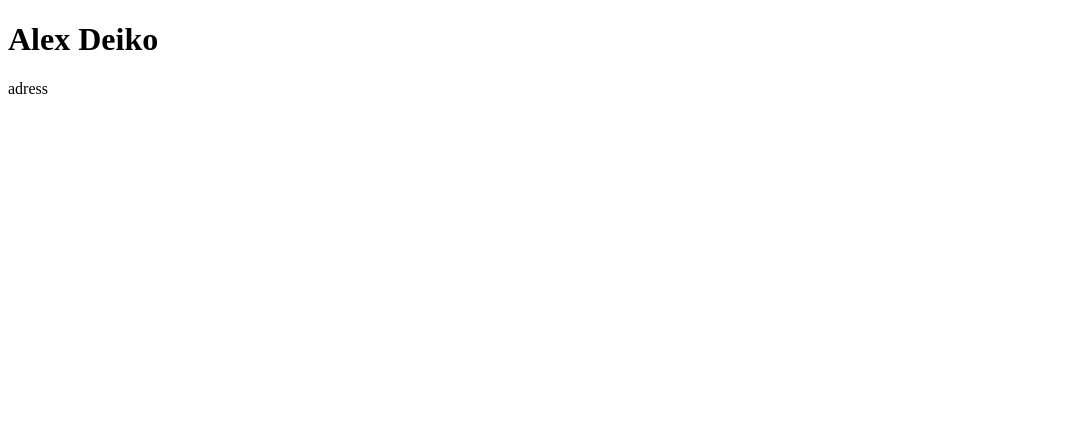
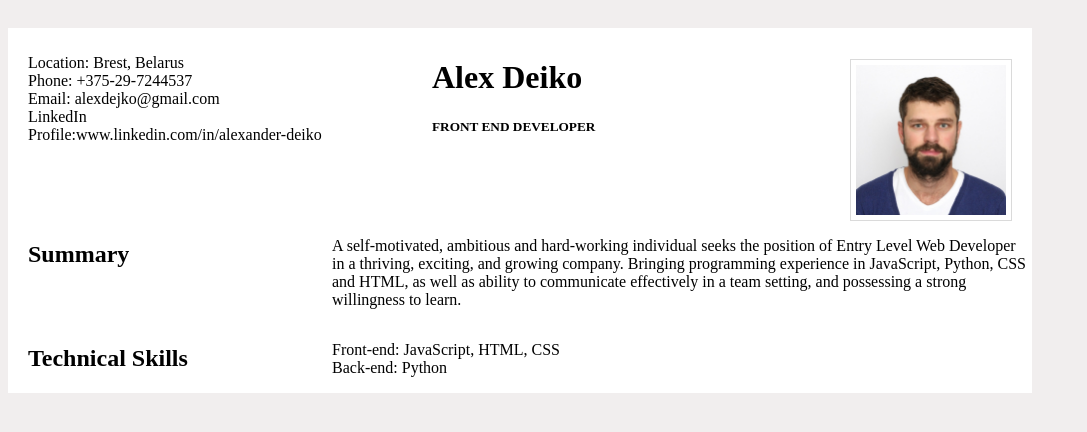
Before and after one commit to alexdejko/rsschool-codejam1-cv, a plain HTML site: page index.html in a window 1280 px wide. Shown: the whole page, without its empty margins (0-1087 px from the left). Drawn offline with Linux system fonts and the light colour scheme.

Commit message:
feat: add Summary

```diff
--- a/index.html
+++ b/index.html
@@ -8,18 +8,48 @@
 <body>
 	<div class="wrap" >
 		<div id='header'>
-			<div class='cv-section'>
-				<div class='big'>
-					<div class='cv-section-title'>
-						<h1>Alex Deiko</h1>
+			<div class='row cv-section'>
+				<div class='span1'>
+					<div class='cv-info'>
+						<p id='adress'>Location: Brest, Belarus<br>
+
+						   Phone: +375-29-7244537<br>
+
+                           Email: alexdejko@gmail.com<br>
+
+                           LinkedIn Profile:www.linkedin.com/in/alexander-deiko</p>
 					</div>
 				</div>
-				<div class='small'>
-					<p>adress</p>
+				<div class='span2'>
+					<div class='cv-section-title'>
+						<img src="photo.jpg" alt="Alex Dejko">
+						<h1>Alex Deiko</h1>
+						<h5>FRONT END DEVELOPER</h5>
+					</div>
 				</div>
 			</div>
+		</div>
 		<div id='content'>
-
+			<div class='row cv-section'>
+				<div class='span1'>
+					<div class='cv-section-title'>
+					<h2>Summary</h2>
+					</div>
+				</div>
+				<div class='span2'>
+					<p>A self-motivated, ambitious and hard-working individual seeks the position of Entry Level Web Developer in a thriving, exciting, and growing company. Bringing programming experience in JavaScript, Python, CSS and HTML, as well as ability to communicate effectively in a team setting, and possessing a strong willingness to learn.</p>
+				</div>
+				<div class=' row cv-section'>
+				<div class='span1'>
+					<div class='cv-section-title'>
+					<h2>Technical Skills</h2>
+					</div>
+				</div>
+				<div class='span2'>
+					<p>Front-end: JavaScript, HTML, CSS <br>
+					Back-end: Python</p>
+				</div>
+			</div>
 		</div>
 		<div id='footer'>
 
--- a/style.css
+++ b/style.css
@@ -0,0 +1,51 @@
+body {
+	background-color: #f1eeee;
+}
+.wrap {
+        max-width: 1024px;
+        margin: 20px auto;
+        background-color: #FFFFFF;
+        position: absolute;
+}
+
+.span2{
+	width: 700px;
+	float: left;
+	background-color: #FFFFFF;
+
+}
+.span1{
+	width: 304px;
+    margin-left: 20px;
+    float:left;
+    background-color: #FFFFFF;
+}
+
+.cv-section-title img {
+	max-width: 150px;
+	max-height: 150px;
+	float: right;
+    margin-right: 20px;
+    padding: 5px;
+    border: 1px solid #dadada;
+}
+.cv-section-title h1 {
+    margin-left:100px;
+
+}
+
+
+.cv-section-title h5 {
+     margin-left:100px;
+
+}
+
+
+.cv-section {
+    padding: 10px 0;
+    position: relative;
+}
+
+#footer {
+    padding-top: 0;
+}
```
